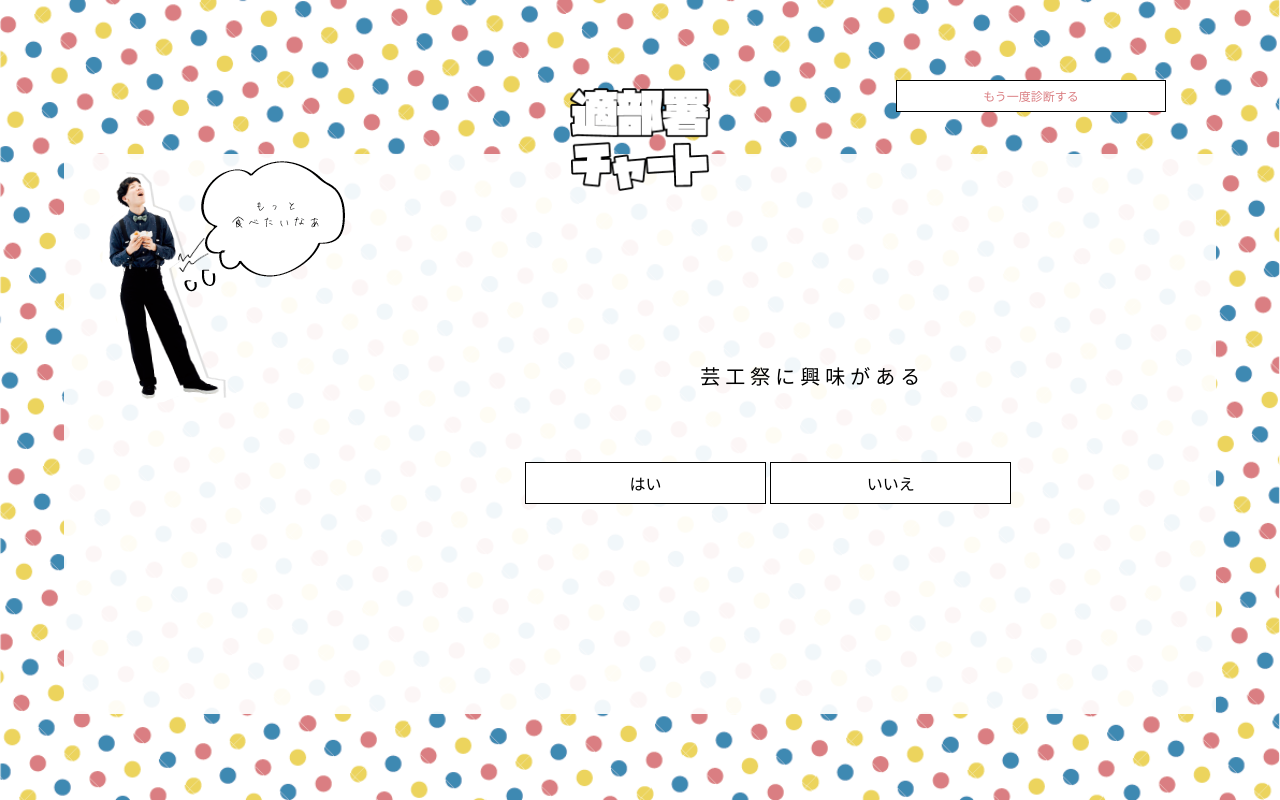
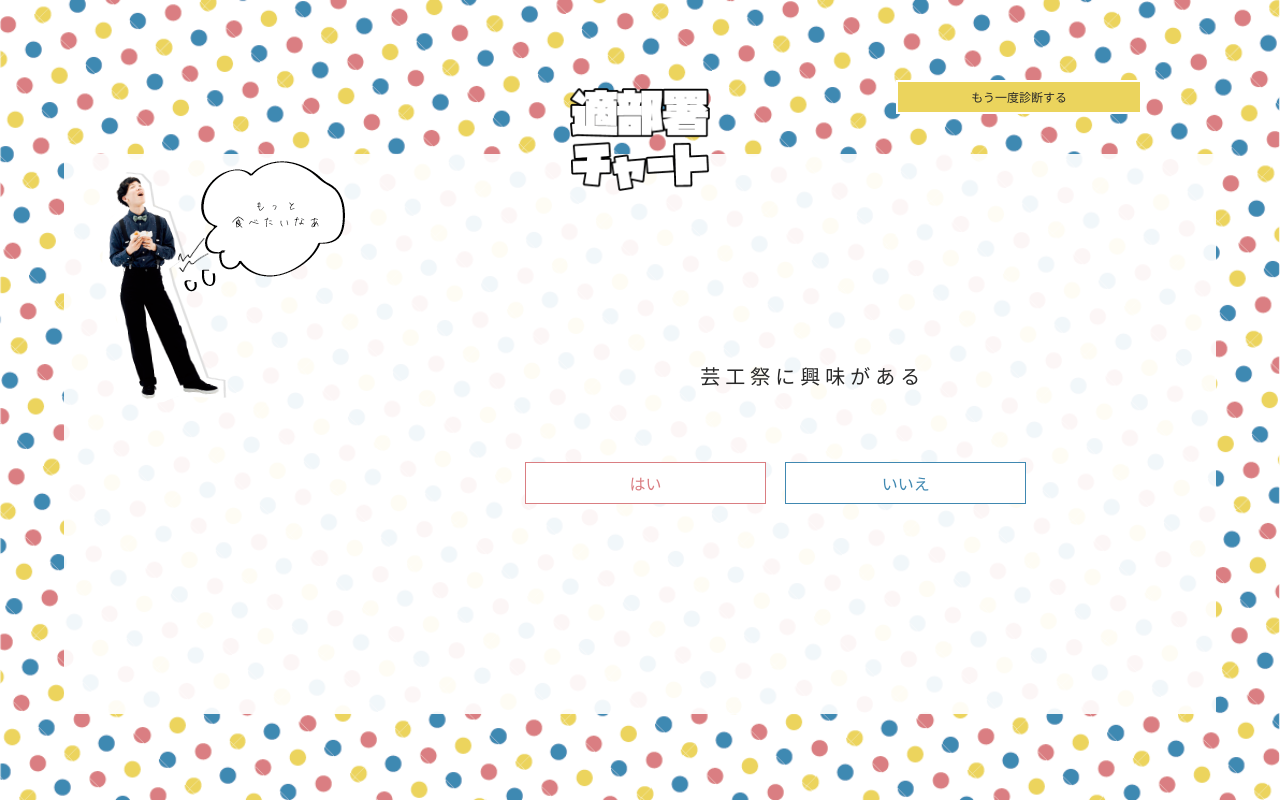
Before and after one commit to haru6999/geikousai-chart, a plain HTML site: page chart.html in a window 1280 px wide. Drawn offline with nearby package versions, Linux system fonts and the light colour scheme.

Commit message:
create chart

```diff
--- a/css/chart.css
+++ b/css/chart.css
@@ -86,7 +86,7 @@ body{
 /* もう一度診断するボタン */
 .moreButton{
   position: absolute;
-  width: 20%;
+  width: 18%;
   top:10%;
   left:70%;
 }
@@ -94,12 +94,16 @@ body{
   display: inline-block;
   padding: 0.5em 0.5em;
   text-decoration: none;
-  background: #fff;/*ボタン色*/
-  color: var(--subpink);
-  border : solid 0.5px #000;
+  background: var(--subyellow);/*ボタン色*/
+  color: #282828;
+  border : solid 2px white;
   width: 100%;
   text-align: center;
   font-size: 12px;
+}
+.more:active{
+  background: white;
+  border : solid 2px var(--subyellow);
 }
 
 /* 半透明の中身 */
@@ -184,13 +188,24 @@ body{
   width: 30%;
   text-align: center;
 }
+.buttonYes{
+  color: var(--subpink);
+  border : solid 1px var(--subpink);
+  margin-right: 15px;
+}
 .buttonYes:active {
   /*ボタンを押したとき*/
   background-color: var(--subpink);
+  color:white;
+}
+.buttonNo{
+  color: var(--subblue);
+  border : solid 1px var(--subblue);
 }
 .buttonNo:active {
   /*ボタンを押したとき*/
   background-color: var(--subblue);
+  color:white;
 }
 #result{
   display: none;
@@ -210,6 +225,8 @@ body{
   animation: none;
   font-size: 20px;
   letter-spacing: 5px;
+  font-family: "筑紫A丸ゴシック";
+  color:#282828;
 }
 
 /* 文字のスライドアニメーション
```
Also changed, not shown: fonts/Phenomena-Bold.ttf (added), fonts/Phenomena-Regular.ttf (added), 3 other files.
